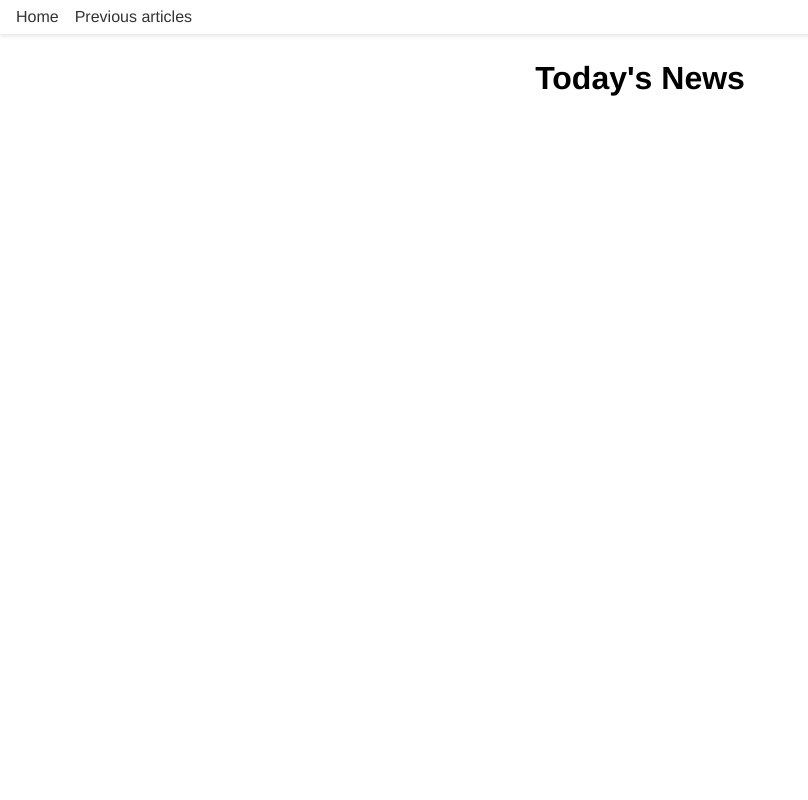
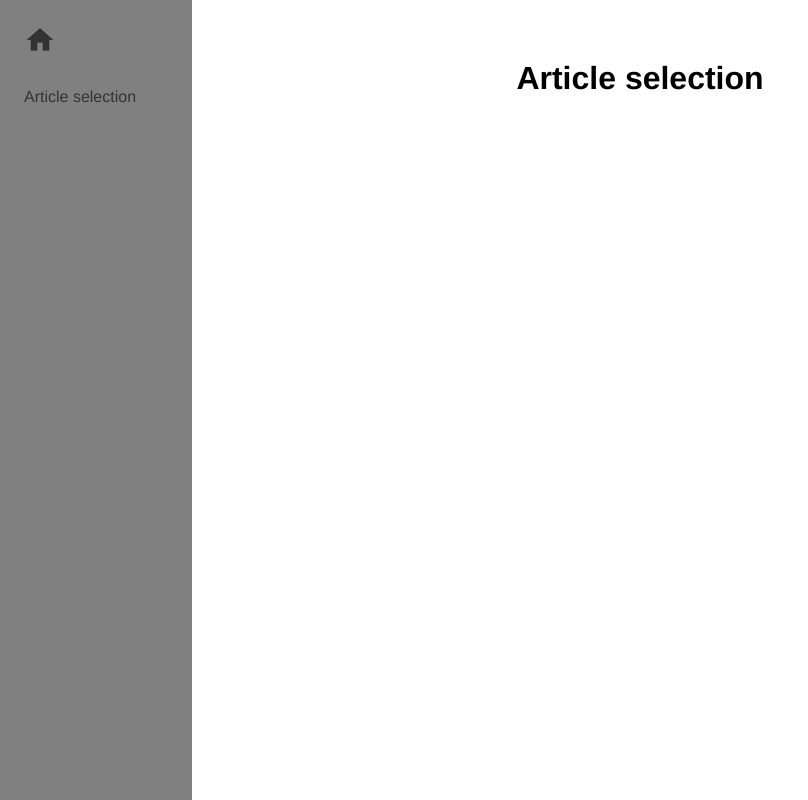
Before and after one commit to Eskioi/AIDiary, a Vue app in the folder frontend/ai-diary/: page /Selection in a window 1280 px wide. Before the commit this address led to /. Shown: the whole page, without its empty margins (0-808 px from the left). Built offline with nearby package versions, Linux system fonts and the light colour scheme.

Commit message:
add axios

```diff
--- a/frontend/ai-diary/src/components/router.js
+++ b/frontend/ai-diary/src/components/router.js
@@ -1,11 +1,17 @@
 import { createRouter, createWebHistory } from 'vue-router';
 import HomePage from '@/views/HomePage.vue';
+import SelectionPage from '@/views/SelectionPage.vue';
 
 const routes = [
   {
     path: '/',
     name: 'Home',
     component: HomePage,
+  },
+  {
+    path: '/Selection',
+    name: 'article_selection',
+    component: SelectionPage,
   },
   {
     path: '/:pathMatch(.*)*',
--- a/frontend/ai-diary/src/layout/Navbar.vue
+++ b/frontend/ai-diary/src/layout/Navbar.vue
@@ -1,15 +1,18 @@
 <template>
-    <nav class="navbar">
+  <nav :class="['navbar', { 'navbar-collapsed': !isMenuOpen }]" @mouseenter="openMenu" @mouseleave="closeMenu">
     <div class="navbar-container">
-        <!-- Menu Button for Mobile -->
-        <button class="menu-button" @click="toggleMenu">
-          ☰
-        </button>
+      <!-- Top Section with Home Icon and Links -->
+      <div class="navbar-top">
+        <!-- Google Home Icon -->
+        <router-link to="/" class="home-icon" @click="closeMenu">
+          <span class="material-icons">home</span>
+        </router-link>
+
         <!-- Navigation Links -->
         <ul :class="['nav-links', { 'nav-active': isMenuOpen }]">
-          <li><router-link to="/" @click="closeMenu">Home</router-link></li>
-          <li><router-link to="/Home" @click="closeMenu">Previous articles</router-link></li>
+          <li><router-link to="/Selection" @click="closeMenu">Article selection</router-link></li>
         </ul>
+      </div>
     </div>
   </nav>
 </template>
@@ -19,124 +22,102 @@
   name: "AppNavbar",
   data() {
     return {
-        isMenuOpen: false, // Initialize the menu state
+      isMenuOpen: false,
     };
   },
   methods: {
-        toggleMenu() {
-        this.isMenuOpen = !this.isMenuOpen; // Toggle the menu state
+    openMenu() {
+      this.isMenuOpen = true;
     },
     closeMenu() {
-        this.isMenuOpen = false; // Close the menu
+      this.isMenuOpen = false;
     },
   },
 };
 </script>
 
+<style scoped>
+@import url('https://fonts.googleapis.com/icon?family=Material+Icons');
 
+.navbar {
+  background-color: #808080;
+  position: fixed;
+  height: 100%;
+  top: 0;
+  overflow: hidden;
+  width: 5%;
+  transition: width 0.3s ease;
+}
 
-  <style scoped>
-  /* Navbar Container */
-  .navbar {
-    background-color: #ffffff;
-    box-shadow: 0 2px 4px rgba(0, 0, 0, 0.1);
-    position: fixed;
-    width: 100%;
-    top: 0;
-    left: 0;
-    z-index: 900; /* Ensure this value is higher than other components */
+.navbar-collapsed {
+  width: 5rem;
+}
+
+.navbar:not(.navbar-collapsed) {
+  width: 15%;
 }
 
 .navbar-container {
   display: flex;
-    justify-content: space-between;
-    align-items: center;
-    padding: 0.5rem 1rem;
+  flex-direction: column;
+  align-items: flex-start;
+  padding: 1rem;
 }
 
-  /* Menu Button (Hamburger Icon) */
-  .menu-button {
-    color: #333;
-    display: none;
-    font-size: 1.5rem;
-    background: none;
-    border: none;
-    cursor: pointer;
+.navbar-top {
+  display: flex;
+  flex-direction: column;
+  align-items: flex-start;
 }
 
-  /* Navigation Links */
+.home-icon .material-icons {
+  font-size: 2rem;
+  color: #333;
+  margin-bottom: 1rem;
+  border-radius: 8px;
+  padding: 0.5rem;
+  transition: background-color 0.2s ease, padding 0.2s ease;
+}
+
+.home-icon:hover .material-icons {
+  background-color: #b0b0b0;
+  border-radius: 8px;
+  padding: 0.5rem;
+}
+
 .nav-links {
   list-style: none;
-    display: flex;
+  opacity: 0;
+  max-height: 0;
+  transition: opacity 0.3s ease, max-height 0.3s ease;
   gap: 1rem;
-    margin: 0;
-    padding: 0;
+}
+
+.nav-links.nav-active {
+  opacity: 1;
+  max-height: 500px;
 }
 
 .nav-links li {
-    display: inline;
+  text-align: left;
+  padding: 0.5rem 0;
 }
 
 .nav-links a {
   text-decoration: none;
   color: #333;
   font-weight: 500;
+  padding: 0.5rem;
+  border-radius: 8px;
+  white-space: nowrap;
+  transition: background-color 0.2s ease, padding 0.2s ease;
 }
 
-  /* Auth Button */
-  .auth-button {
-    background-color: #007bff;
-    color: #ffffff;
-    border: none;
-    padding: 0.5rem 1rem;
-    border-radius: 4px;
-    cursor: pointer;
-    font-size: 1rem;
-    font-weight: 500;
+.nav-links a:hover {
+  background-color: #b0b0b0;
+  border-radius: 8px;
+  padding: 0.75rem;
 }
+</style>
 
-  .auth-button:hover {
-    background-color: #0056b3;
-  }
-
-  /* Responsive Styles */
-  @media (max-width: 768px) {
-    .menu-button {
-      display: block;
-    }
-    .nav-links {
-      display: none;
-      flex-direction: column;
-      width: 100%;
-      position: absolute;
-      top: 100%;
-      left: 0;
-      background-color: #ffffff;
-      box-shadow: 0 2px 4px rgba(0, 0, 0, 0.1);
-    }
-    .nav-links.nav-active {
-      display: flex;
-    }
-    .nav-links li {
-      text-align: center;
-      padding: 0.5rem 0;
-    }
-  }
-
-
-  .nav-links a {
-    text-decoration: none;
-    color: #333;
-    font-weight: 500;
-  }
-
-  /* Greyed-out Links */
-  .disabled {
-    color: grey;
-    opacity: 0.5;
-    pointer-events: none;
-    cursor: not-allowed;
-  }
-
-
-  </style>
+<!-- Let me know if you want me to tweak anything else! -->
--- a/frontend/ai-diary/src/main.js
+++ b/frontend/ai-diary/src/main.js
@@ -1,8 +1,10 @@
 import { createApp } from 'vue';
 import App from './App.vue';
 import router from './components/router';
+import axios from 'axios';
 
 const app = createApp(App);
+axios.defaults.baseURL = 'http://localhost:8080';
 
 app.use(router);
 app.mount('#app');
--- /dev/null
+++ b/frontend/ai-diary/src/views/SelectionPage.vue
@@ -0,0 +1,12 @@
+<template>
+    <div>
+      <h1>Article selection
+      </h1>
+    </div>
+  </template>
+
+  <script setup>
+  </script>
+
+  <style scoped>
+  </style>
```
Lines whose indentation alone changed are shown as unchanged.
